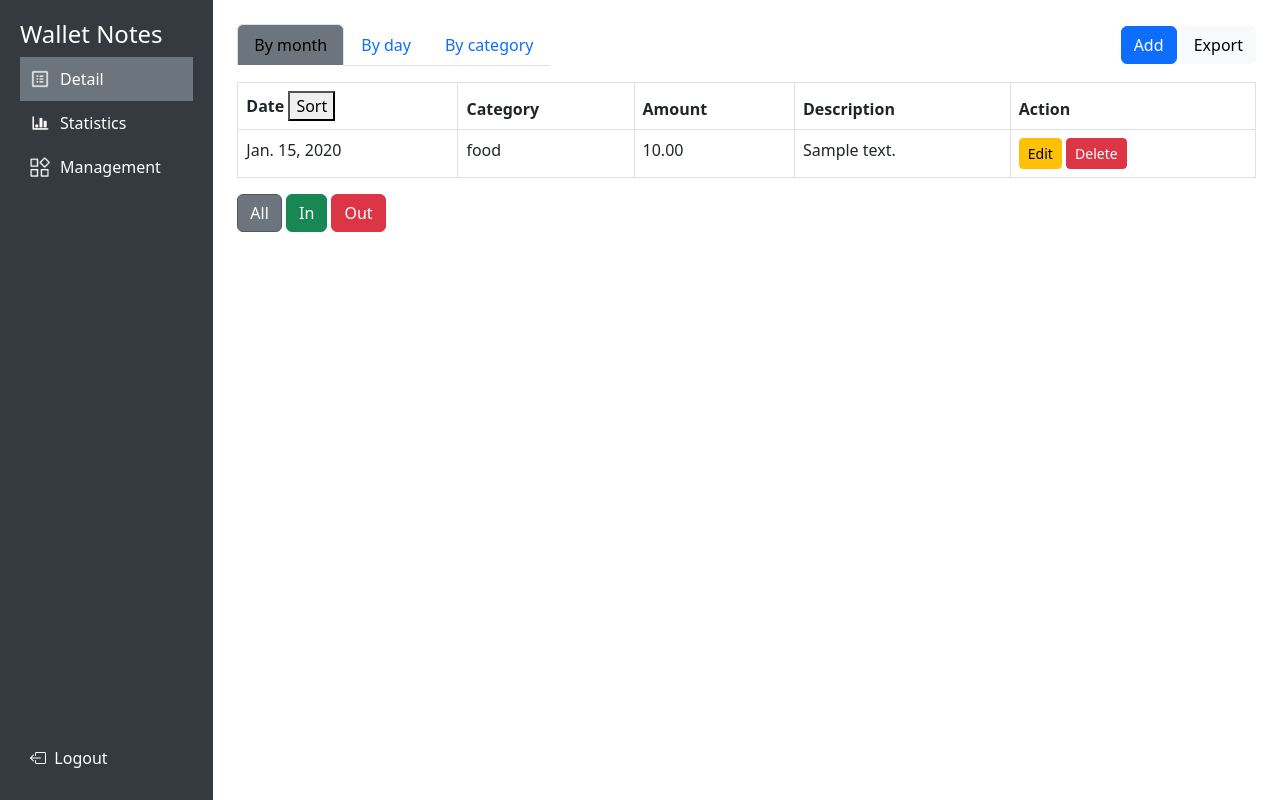
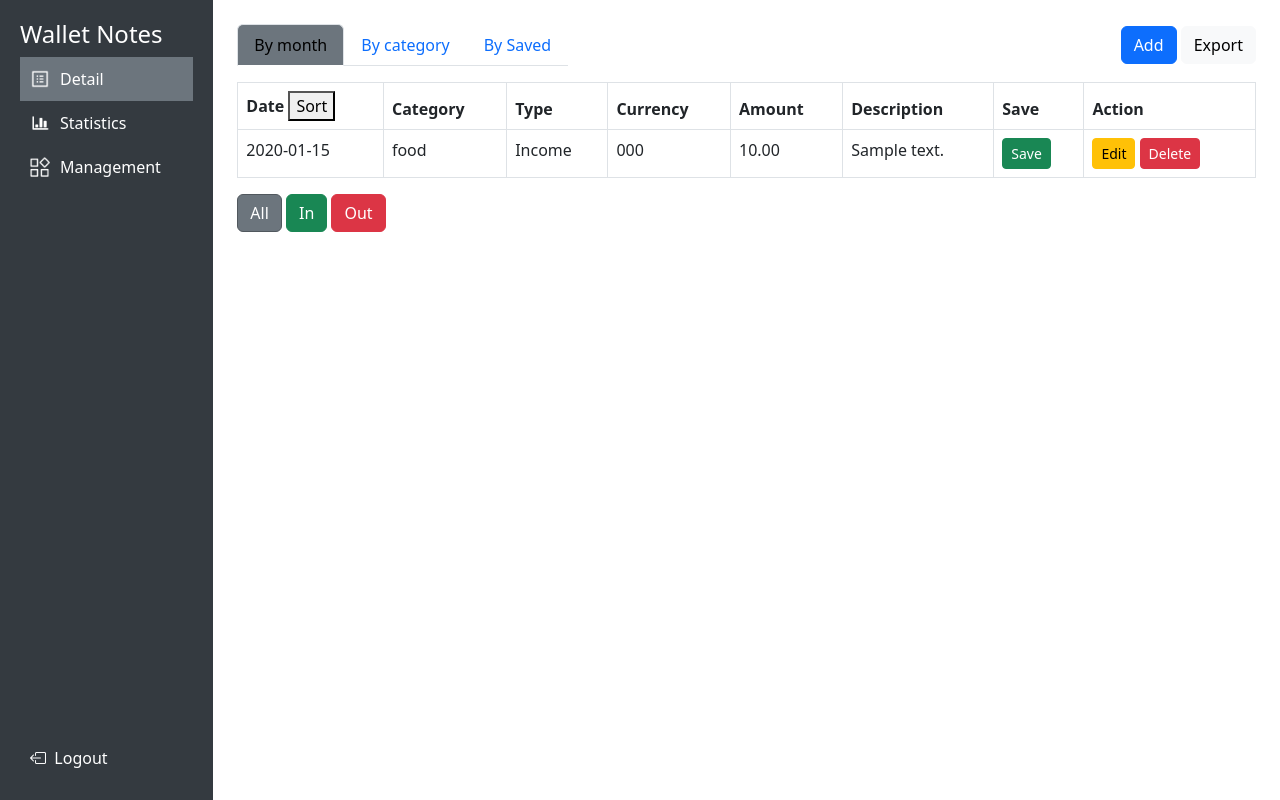
Before and after one commit to Elliooot/Personal-Financial-Tracker, a Django app: page /detail/ in a window 1280 px wide. Run offline with Django 5.2, Linux system fonts and the light colour scheme; a user stored in the database is signed in; tables that the repository leaves empty hold one stand-in row (values such as "Sample post"); some libraries are stand-ins or nearby versions.

Commit message:
Some Modifications

```diff
--- a/finance/admin.py
+++ b/finance/admin.py
@@ -1,11 +1,9 @@
 from django.contrib import admin
-from finance.models import User, Currency, Account, Category, Transaction, RecurringTransaction, Budget, Reminder
+from finance.models import User, Currency, Account, Category, Transaction, Budget
 
 admin.site.register(User)
 admin.site.register(Currency)
 admin.site.register(Account)
 admin.site.register(Category)
 admin.site.register(Transaction)
-admin.site.register(RecurringTransaction)
 admin.site.register(Budget)
-admin.site.register(Reminder)
--- a/finance/forms.py
+++ b/finance/forms.py
@@ -4,4 +4,4 @@
 class TransactionForm(forms.ModelForm):
     class Meta:
         model = Transaction
-        fields = ['amount', 'category', 'date', 'description', 'is_recurring']
+        fields = ['amount', 'category', 'date', 'description']
--- a/finance/views.py
+++ b/finance/views.py
@@ -1,8 +1,10 @@
 from django.shortcuts import render, redirect
-from django.http import HttpResponse
+from django.http import HttpResponse, JsonResponse
+from django.views.decorators.http import require_POST
+from django.views.decorators.csrf import csrf_exempt
+from rich import _console
 from finance.forms import TransactionForm
-from finance.models import Category, Transaction
-from finance.models import User
+from finance.models import User, Category, Transaction
 from django.contrib import messages
 from django.contrib.auth import authenticate, login as auth_login, logout
 from django.contrib.auth.hashers import make_password
@@ -62,7 +64,31 @@ def logout_view(request):
 @login_required
 def detail_view(request):
     transactions = Transaction.objects.all().order_by('date')
-    return render(request, 'detail.html', {'transactions': transactions})
+    categories = Category.objects.all()
+
+    # Serialize transactions and categories for JSON
+    transactions_data = [
+        {
+            'date': t.date.strftime('%Y-%m-%d'),
+            'category': t.category,
+            'amount': str(t.amount),
+            'description': t.description,
+            'transaction_type': "Income" if t.transaction_type else "Expenditure",
+            'currency': t.currency.currency_code
+        } for t in transactions
+    ]
+
+    return render(request, 'detail.html', {'transactions': transactions_data, })
+
+@csrf_exempt
+def delete_transaction_view(request):
+    try:
+        transaction_id = request.POST.get('transaction_id')
+        Transaction.objects.get(id=transaction_id).delete()
+        _console.log('Transaction deleted')
+        return JsonResponse({'status': 'success'})
+    except Transaction.DoesNotExist:
+        return JsonResponse({'status': 'error', 'message': 'Transaction not found'}, status=404)
 
 def statistics_view(request):
     # 可以根據需求計算統計數據，這裡只傳遞一個空 context 作為範例
--- a/personal_finance_tracker/urls.py
+++ b/personal_finance_tracker/urls.py
@@ -18,7 +18,7 @@ Including another URLconf
 from django.contrib import admin
 from django.urls import path
 from finance import views
-from finance.views import detail_view, statistics_view, management_view
+from finance.views import detail_view, statistics_view, management_view, delete_transaction_view
 
 urlpatterns = [
     path('admin/', admin.site.urls),
@@ -28,5 +28,5 @@ urlpatterns = [
     path('detail/', views.detail_view, name='detail'),
     path('statistics/', views.statistics_view, name='statistics'),
     path('management/', views.management_view, name='management'),
-
+    path('delete-transaction/', delete_transaction_view, name='delete_transaction'),
 ]
--- a/templates/base.html
+++ b/templates/base.html
@@ -103,8 +103,16 @@
                 <option value="housing">Housing</option>
                 <option value="medical">Medical</option>
                 <option value="investment">Investment</option>
-                <option value="others">Others</option>
+                <option value="other">Other</option>
               </select>
+            </div>
+            <div class="mb-3">
+              <label for="editType" class="form-label">Type</label>
+              <input type="text" class="form-control" id="editType" required>
+            </div>
+            <div class="mb-3">
+              <label for="editCurrency" class="form-label">Currency</label>
+              <input type="text" class="form-control" id="editCurrency" required>
             </div>
             <div class="mb-3">
               <label for="editAmount" class="form-label">Amount</label>
@@ -141,7 +149,15 @@
             <div class="mb-3">
               <label for="addCategory" class="form-label">Category</label>
               <select id="addCategory" class="form-control" required>
-                <!-- Categories will be dynamically populated here -->
+                <option value="food">Food</option>
+                <option value="shopping">Shopping</option>
+                <option value="transportation">Transportation</option>
+                <option value="education">Education</option>
+                <option value="entertainment">Entertainment</option>
+                <option value="housing">Housing</option>
+                <option value="medical">Medical</option>
+                <option value="investment">Investment</option>
+                <option value="other">Other</option>
               </select>
             </div>
             <div class="mb-3">
@@ -296,17 +312,23 @@
         document.querySelector('.btn-danger').classList.add('active');
       }
 
-      let filtered = transactions;
+      let filtered = window.transactions || [];
       if (type === 'in') {
-        filtered = transactions.filter(t => t.amount.includes('+'));
+        filtered = transactions.filter(t => t.transaction_type.equals(true));
       } else if (type === 'out') {
-        filtered = transactions.filter(t => t.amount.includes('-'));
+        filtered = transactions.filter(t => t.transaction_type.equals(false));
       }
+
+      updateTable(filtered, "transaction-table-month");
+      updateTable(filtered, "transaction-table-category");
+      updateTable(filtered, "transaction-table-saved");
     }
 
     function filterCategory() {
-      const selectedCategory = document.getElementById('category-filter').value;
-      let filtered = transactions;
+      const filterEl = document.getElementById('category-filter');
+      if (!filterEl) return;
+      const selectedCategory = filterEl.value;
+      let filtered = window.transactions || [];
 
       if (selectedCategory !== 'all') {
         filtered = transactions.filter(t => t.category === selectedCategory);
@@ -318,17 +340,42 @@
       } else if (activeFilter === 'out') {
         filtered = filtered.filter(t => t.amount.includes('-'));
       }
+      updateTable(filtered, "transaction-table-category");
+    }
+
+    function updateTable(data, tableId) {
+        let tableContent = data.map((t, index) => `<tr>
+            <td>${t.date}</td>
+            <td>${t.category}</td>
+            <td>${t.transaction_type}</td>
+            <td>${t.currency}</td>
+            <td>${t.amount}</td>
+            <td>${t.description}</td>
+            <td>
+                <button class='btn btn-success btn-sm' onclick="saveTransaction(${index})">Save</button>
+            </td>
+            <td>
+                <button class='btn btn-warning btn-sm' onclick="openEditModal(${index})">Edit</button>
+                <button class='btn btn-danger btn-sm' onclick="deleteTransaction(${index})">Delete</button>
+            </td>
+        </tr>`).join('');
+        document.getElementById(tableId).innerHTML = tableContent || '<tr><td colspan="7" class="text-center">No data available</td></tr>';
     }
 
     function openEditModal(index) {
-      const transaction = transactions[index];
+      const transaction = window.transactions[index];
+      if (!transaction) {
+        console.error('Transaction not found at index:', index);
+        return;
+      }
       currentEditIndex = index;
 
       document.getElementById('editDate').value = transaction.date;
       document.getElementById('editCategory').value = transaction.category;
+      document.getElementById('editType').value = transaction.transaction_type;
+      document.getElementById('editCurrency').value = transaction.currency;
       document.getElementById('editAmount').value = transaction.amount;
       document.getElementById('editDescription').value = transaction.description;
-      console.log("11111111111111111 " + document.getElementById('editAmount').value);
 
       const editModal = new bootstrap.Modal(document.getElementById('editModal'));
       editModal.show();
@@ -340,9 +387,34 @@
       updateCategoryDropdown(); // Update drop-down box
     }
 
+    // function deleteTransaction(index) {
+    //   transactions.splice(index, 1);
+    //   filterTransactions('all'); // Refresh table
+    // }
+
+    // TODO: edit db
+    // Delete transaction from fronend and in database
     function deleteTransaction(index) {
-      transactions.splice(index, 1);
-      filterTransactions('all'); // Refresh table
+      const transactionId = transactions[index].id;
+
+      fetch("{ url 'delete_transaction' %}", {
+        method: 'POST',
+        headers: {
+          'Content-Type': 'application/x-www-form-urlencoded',
+          'X-CSRFToken': '{{ csrf_token }}'
+        },
+        body: 'id=${transactionId}'
+      })
+      .then(response => response.json())
+      .then(data => {
+        if (data.status === 'success') {
+          transactions.splice(index, 1);
+          filterTransactions('all'); // Refresh table
+        }else{
+          console.error('Failed to delete transaction:', data.message);
+        }
+      })
+      .catch(error => console.error('Error:', error));
     }
 
     // 全局变量：存储 recurring transactions
@@ -386,6 +458,7 @@
     // 更新 recurring transactions 表格
     function updateRecurringTransactionsTable() {
       const tableBody = document.getElementById('recurring-transactions-table');
+      if (!tableBody) return;  // 若不存在則直接退出
       tableBody.innerHTML = recurringTransactions.map(transaction => `
         <tr>
           <td>${transaction.day}</td>
@@ -409,10 +482,12 @@
         transactions[currentEditIndex] = {
           date: document.getElementById('editDate').value,
           category: document.getElementById('editCategory').value,
+          type: document.getElementById('editType').value,
+          currency: document.getElementById('editCurrency').value,
           amount: document.getElementById('editAmount').value,
           description: document.getElementById('editDescription').value
         };
-        filterTransactions('all'); // 刷新表格
+        filterTransactions('all'); // Refresh table
         const editModal = bootstrap.Modal.getInstance(document.getElementById('editModal'));
         editModal.hide();
       }
@@ -451,7 +526,9 @@
     // 更新下拉框
     function updateCategoryDropdown() {
       const categoryDropdown = document.getElementById('addCategory');
-      const selectedType = document.getElementById('addType').value;
+      const addTypeEl = document.getElementById('addType');
+      if (!categoryDropdown || !addTypeEl) return;
+      const selectedType = addTypeEl.value;
       categoryDropdown.innerHTML = '';
       categories[selectedType].forEach(category => {
         const option = document.createElement('option');
@@ -461,13 +538,14 @@
       });
     }
 
-    // 更新 Management 页面的类别表格
+    // Update Management Tables
     function updateManagementTables() {
       const incomeTable = document.getElementById('income-categories-table');
       const outcomeTable = document.getElementById('outcome-categories-table');
+      if (!incomeTable || !outcomeTable) return;
 
       // 更新 Income Categories 表格
-      incomeTable.innerHTML = categories.income.map(category => `
+      incomeTable.innerHTML = window.categories.income.map(category => `
         <tr>
           <td>${category}</td>
           <td>Income</td>
@@ -476,7 +554,7 @@
       `).join('');
 
       // 更新 Outcome Categories 表格
-      outcomeTable.innerHTML = categories.outcome.map(category => `
+      outcomeTable.innerHTML = window.categories.outcome.map(category => `
         <tr>
           <td>${category}</td>
           <td>Outcome</td>
@@ -524,6 +602,7 @@
     // 更新 budget 表格
     function updateBudgetTable() {
       const tableBody = document.getElementById('budget-table');
+      if (!tableBody) return;
       tableBody.innerHTML = budgets.map(budget => `
         <tr>
           <td>${budget.yearMonth}</td>
@@ -615,43 +694,11 @@
       }
     });
 
-    // 切换页面功能（原有动态切换代码，若分为独立页面可视需求调整）
-    document.getElementById('detail-link').addEventListener('click', () => {
-      document.getElementById('detail-page').style.display = 'block';
-      document.getElementById('statistics-page').style.display = 'none';
-      document.getElementById('management-page').style.display = 'none';
-      // 移除所有导航项的 active 类
-      document.querySelectorAll('.sidebar a').forEach(link => link.classList.remove('active'));
-      // 为当前选中的导航项添加 active 类
-      document.getElementById('detail-link').classList.add('active');
-    });
-
-    document.getElementById('statistics-link').addEventListener('click', () => {
-      document.getElementById('detail-page').style.display = 'none';
-      document.getElementById('statistics-page').style.display = 'block';
-      document.getElementById('management-page').style.display = 'none';
-      // 移除所有导航项的 active 类
-      document.querySelectorAll('.sidebar a').forEach(link => link.classList.remove('active'));
-      // 为当前选中的导航项添加 active 类
-      document.getElementById('statistics-link').classList.add('active');
-    });
-
-    document.getElementById('management-link').addEventListener('click', () => {
-      document.getElementById('detail-page').style.display = 'none';
-      document.getElementById('statistics-page').style.display = 'none';
-      document.getElementById('management-page').style.display = 'block';
-      // 移除所有导航项的 active 类
-      document.querySelectorAll('.sidebar a').forEach(link => link.classList.remove('active'));
-      // 为当前选中的导航项添加 active 类
-      document.getElementById('management-link').classList.add('active');
-      updateManagementTables(); // 更新 Management 页面的表格
-    });
-
     document.addEventListener("DOMContentLoaded", () => {
       filterTransactions('all');
       filterCategory();
-      updateCategoryDropdown(); // 初始化下拉框
-      updateManagementTables(); // 初始化 Management 页面的表格
+      updateCategoryDropdown(); // Refresh drop-down box
+      updateManagementTables(); // Initialize Management Table
     });
   </script>
 
--- a/templates/detail.html
+++ b/templates/detail.html
@@ -10,10 +10,10 @@
         <a class="nav-link active" data-bs-toggle="tab" href="#by-month">By month</a>
       </li>
       <li class="nav-item">
-        <a class="nav-link" data-bs-toggle="tab" href="#by-day">By day</a>
+        <a class="nav-link" data-bs-toggle="tab" href="#by-category">By category</a>
       </li>
       <li class="nav-item">
-        <a class="nav-link" data-bs-toggle="tab" href="#by-category">By category</a>
+        <a class="nav-link" data-bs-toggle="tab" href="#by-saved">By Saved</a>
       </li>
     </ul>
     <div>
@@ -29,8 +29,11 @@
           <tr>
             <th>Date <button id="sortDateBtn">Sort</button></th>
             <th>Category</th>
+            <th>Type</th>
+            <th>Currency</th>
             <th>Amount</th>
             <th>Description</th>
+            <th>Save</th>
             <th>Action</th>
           </tr>
         </thead>
@@ -39,45 +42,19 @@
           <tr>
             <td>{{ t.date }}</td>
             <td>{{ t.category }}</td>
+            <td>{{ t.transaction_type }}</td>
+            <td>{{ t.currency }}</td>
             <td>{{ t.amount }}</td>
             <td>{{ t.description }}</td>
+            <td>
+              <button class="btn btn-success btn-sm" onclick="saveTransaction({{ forloop.counter0 }})">Save</button>
             <td>
               <button class='btn btn-warning btn-sm' onclick="openEditModal({{ forloop.counter0 }})">Edit</button>
               <button class="btn btn-danger btn-sm" onclick="deleteTransaction({{ forloop.counter0 }})">Delete</button>
             </td>
           </tr>
           {% empty %}
-          <tr><td colspan="5" class="text-center">No transactions available</td></tr>
-          {% endfor %}
-        </tbody>
-      </table>
-    </div>
-
-    <div class="tab-pane fade" id="by-day">
-      <table class="table table-bordered">
-        <thead>
-          <tr>
-            <th>Date <button id="sortDateBtn">Sort</button></th>
-            <th>Category</th>
-            <th>Amount</th>
-            <th>Description</th>
-            <th>Action</th>
-          </tr>
-        </thead>
-        <tbody id="transaction-table-day">
-          {% for t in transactions %}
-          <tr>
-            <td>{{ t.date }}</td>
-            <td>{{ t.category }}</td>
-            <td>{{ t.amount }}</td>
-            <td>{{ t.description }}</td>
-            <td>
-              <button class="btn btn-warning btn-sm" onclick="openEditModal({{ forloop.counter0 }})">Edit</button>
-              <button class="btn btn-danger btn-sm" onclick="deleteTransaction({{ forloop.counter0 }})">Delete</button>
-            </td>
-          </tr>
-          {% empty %}
-          <tr><td colspan="5" class="text-center">No transactions available</td></tr>
+          <tr><td colspan="8" class="text-center">No transactions available</td></tr>
           {% endfor %}
         </tbody>
       </table>
@@ -88,9 +65,15 @@
       <select id="category-filter" class="form-select w-25 d-inline-block">
         <option value="all">All</option>
         <option value="Food">Food</option>
-        <option value="Commuting">Commuting</option>
-        <option value="Salaries">Salaries</option>
-        <option value="Laundry">Laundry</option>
+        <option value="Shopping">Shopping</option>
+        <option value="Transportation">Transportation</option>
+        <option value="Education">Education</option>
+        <option value="Entertainment">Entertainment</option>
+        <option value="Housing">Housing</option>
+        <option value="Medical">Medical</option>
+        <option value="Investment">Investment</option>
+        <option value="Salary">Salary</option>
+        <option value="Other">Other</option>
       </select>
       <button class="btn btn-primary" onclick="filterCategory()">Filter</button>
       <table class="table table-bordered mt-3">
@@ -98,8 +81,11 @@
           <tr>
             <th>Date <button id="sortDateBtn">Sort</button></th>
             <th>Category</th>
+            <th>Type</th>
+            <th>Currency</th>
             <th>Amount</th>
             <th>Description</th>
+            <th>Save</th>
             <th>Action</th>
           </tr>
         </thead>
@@ -108,15 +94,56 @@
           <tr>
             <td>{{ t.date }}</td>
             <td>{{ t.category }}</td>
+            <td>{{ t.transaction_type }}</td>
+            <td>{{ t.currency }}</td>
             <td>{{ t.amount }}</td>
             <td>{{ t.description }}</td>
             <td>
-              <button class="btn btn-warning btn-sm" onclick="openEditModal({{ forloop.counter0 }})">Edit</button>
+              <button class="btn btn-success btn-sm" onclick="saveTransaction({{ forloop.counter0 }})">Save</button>
+            <td>
+              <button class='btn btn-warning btn-sm' onclick="openEditModal({{ forloop.counter0 }})">Edit</button>
               <button class="btn btn-danger btn-sm" onclick="deleteTransaction({{ forloop.counter0 }})">Delete</button>
             </td>
           </tr>
           {% empty %}
-          <tr><td colspan="5" class="text-center">No transactions available</td></tr>
+          <tr><td colspan="8" class="text-center">No transactions available</td></tr>
+          {% endfor %}
+        </tbody>
+      </table>
+    </div>
+
+    <div class="tab-pane fade" id="by-saved">
+      <table class="table table-bordered">
+        <thead>
+          <tr>
+            <th>Date <button id="sortDateBtn">Sort</button></th>
+            <th>Category</th>
+            <th>Type</th>
+            <th>Currency</th>
+            <th>Amount</th>
+            <th>Description</th>
+            <th>Save</th>
+            <th>Action</th>
+          </tr>
+        </thead>
+        <tbody id="transaction-table-saved">
+          {% for t in transactions %}
+          <tr>
+            <td>{{ t.date }}</td>
+            <td>{{ t.category }}</td>
+            <td>{{ t.transaction_type }}</td>
+            <td>{{ t.currency }}</td>
+            <td>{{ t.amount }}</td>
+            <td>{{ t.description }}</td>
+            <td>
+              <button class="btn btn-success btn-sm" onclick="saveTransaction({{ forloop.counter0 }})">Save</button>
+            <td>
+              <button class='btn btn-warning btn-sm' onclick="openEditModal({{ forloop.counter0 }})">Edit</button>
+              <button class="btn btn-danger btn-sm" onclick="deleteTransaction({{ forloop.counter0 }})">Delete</button>
+            </td>
+          </tr>
+          {% empty %}
+          <tr><td colspan="8" class="text-center">No transactions available</td></tr>
           {% endfor %}
         </tbody>
       </table>
@@ -127,11 +154,29 @@
   <button class="btn btn-success" data-filter="in" onclick="filterTransactions('in')">In</button>
   <button class="btn btn-danger" data-filter="out" onclick="filterTransactions('out')">Out</button>
 </div>
+
+{{ transactions|default:"[]"|json_script:"transactions-data" }}
+{{ categories|json_script:"categories-data" }}
+
+<script>
+  const transactionsDataElement = document.getElementById('transactions-data');
+  let transactionsRaw = transactionsDataElement ? transactionsDataElement.textContent : '[]';
+
+  try {
+    window.transactions = JSON.parse(transactionsRaw);
+  } catch (e) {
+    console.error('Failed to parse transactions data:', e);
+    console.log('Raw content:', transactionsRaw);
+    window.transactions = [];
+  }
+  console.log('Transactions:', window.transactions);
+
+  // Ensure DOM is loaded before running initialization functions
+  document.addEventListener("DOMContentLoaded", () => {
+    filterTransactions('all');
+    filterCategory();
+    updateCategoryDropdown();
+    updateManagementTables();
+  });
+</script>
 {% endblock %}
-<script id="transactions-data" type="application/json">
-    {{ transactions|json_script:"transactions-data" }}
-</script>
-<script>
-const transactions = JSON.parse(document.getElementById('transactions-data').textContent);
-console.log(transactions);
-</script>
```
Also changed, not shown: finance/management/commands/populate_finance.py (+8 -31 lines), finance/models.py (+13 -13 lines), templates/management.html (+0 -19 lines), finance/migrations/0002_remove_reminder_recurring_transaction_and_more.py (added).
